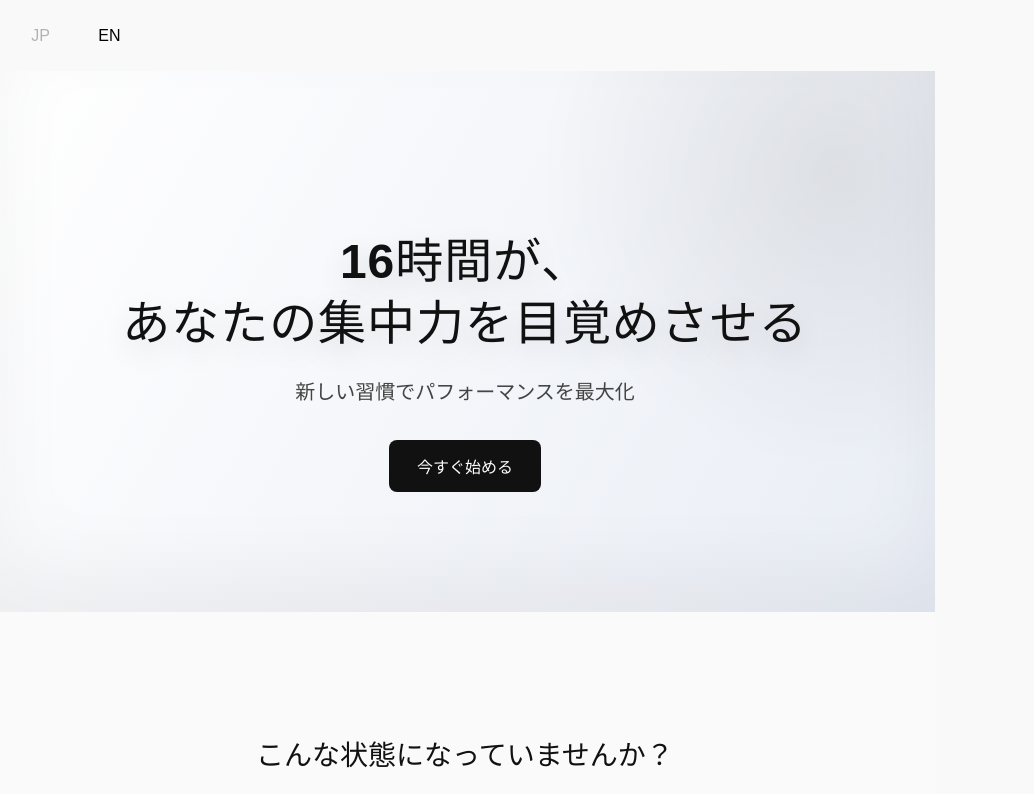
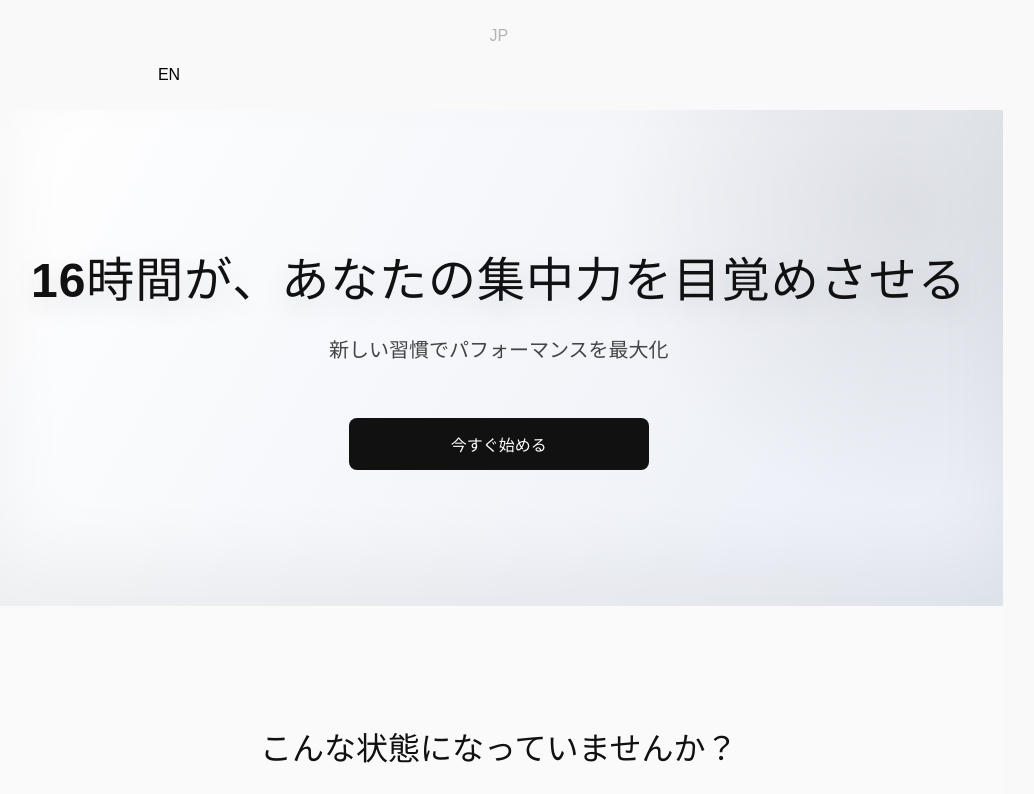
Before and after one commit to UNG-LABEL/if-pwa-app, a React (Vite) app: page / in a window 1280 px wide. Shown: the top 794 px of the page, without its empty margins (5-1039 px from the left). Built offline with nearby package versions, Linux system fonts and the light colour scheme.

Commit message:
style update

```diff
--- a/src/styles.css
+++ b/src/styles.css
@@ -173,3 +173,82 @@ p {
   transform: translateY(-3px);
   box-shadow: 0 15px 40px rgba(0,0,0,0.15);
 }
+
+/* 全体コンテナ */
+.container {
+  display: flex;
+  flex-direction: column; /* デフォルトは縦並び */
+  gap: 1rem;
+  padding: 1rem;
+  max-width: 1200px; /* PC時の最大幅 */
+  margin: 0 auto;    /* 中央寄せ */
+}
+.hero, .problem, .benefits, .cta {
+  width: 100%;
+  box-sizing: border-box;
+}
+
+/* 画像は幅100%で縮小 */
+.hero img, .problem img, .benefits img {
+  max-width: 100%;
+  height: auto;
+}
+h1, h2, h3, p {
+  margin: 0;
+  padding: 0.2rem 0;
+}
+
+@media (max-width: 768px) {
+  h1 {
+    font-size: 1.5rem;
+  }
+  h2 {
+    font-size: 1.2rem;
+  }
+  p {
+    font-size: 1rem;
+  }
+}
+
+@media (min-width: 769px) {
+  h1 {
+    font-size: 2.5rem;
+  }
+  h2 {
+    font-size: 2rem;
+  }
+  p {
+    font-size: 1.2rem;
+  }
+}
+
+.row {
+  display: flex;
+  gap: 1rem;
+  flex-wrap: wrap; /* 幅が狭ければ折り返す */
+}
+
+@media (max-width: 768px) {
+  .row {
+    flex-direction: column;
+  }
+}
+
+button {
+  padding: 0.8rem 1.5rem;
+  font-size: 1rem;
+  width: 100%; /* スマホでは横幅いっぱい */
+  max-width: 300px; /* PCでは上限を設定 */
+  margin: 0 auto;
+  display: block;
+}
+
+/* 日本語の長文対策 */
+h1, h2, h3, p, button {
+  word-break: break-word;
+  overflow-wrap: break-word;
+}
+
+body {
+  word-break: break-word;
+}
```
